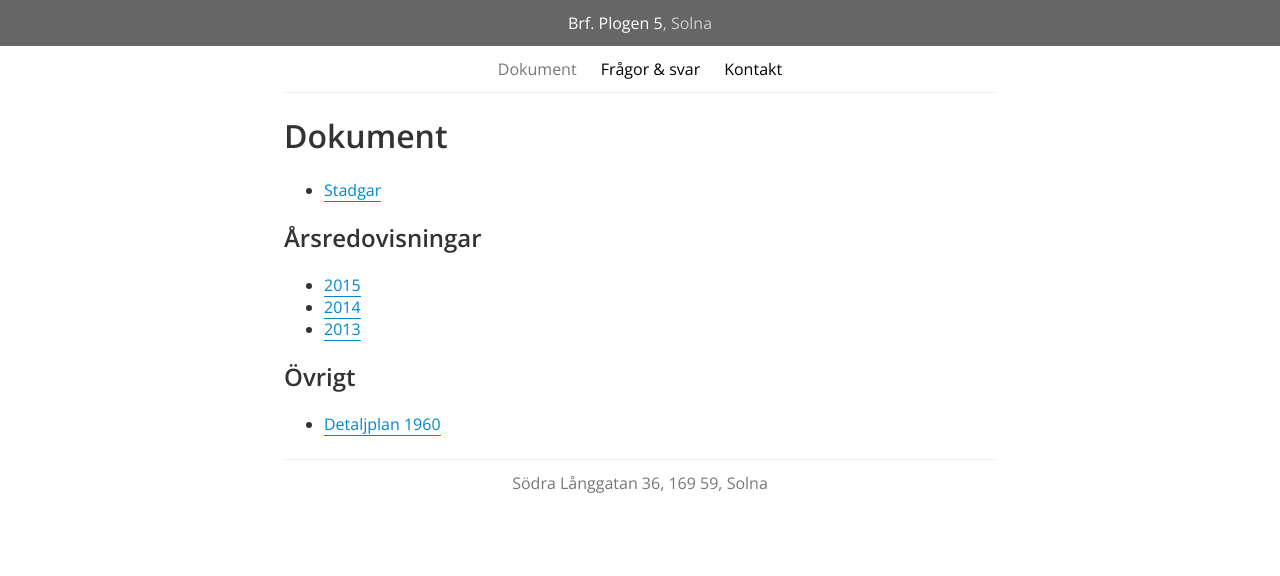
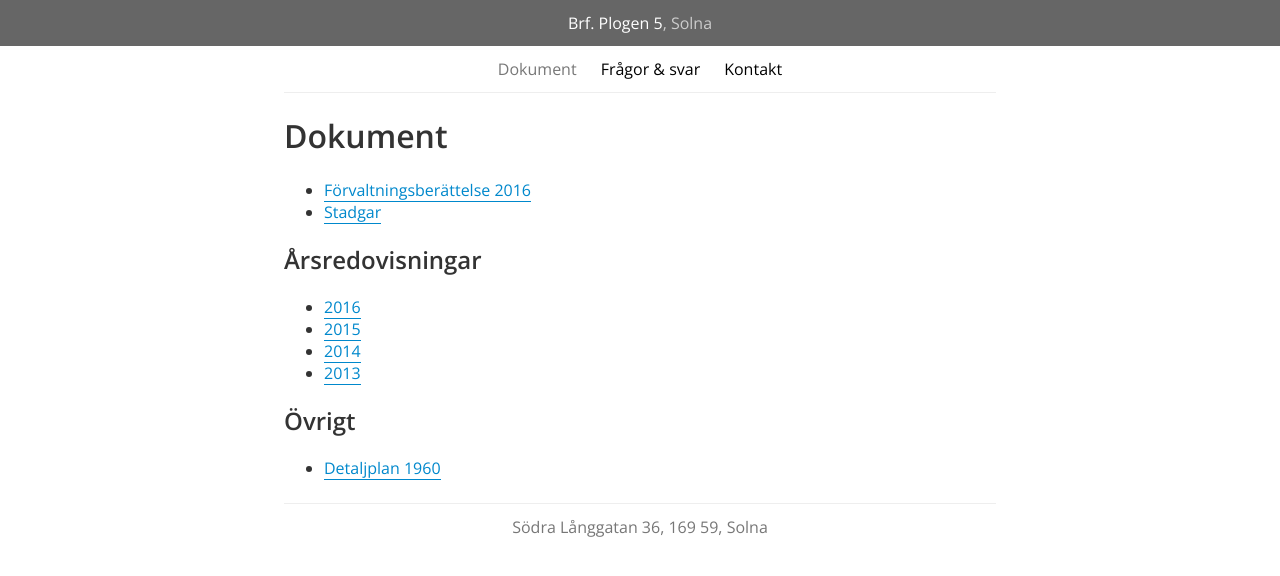
Before and after one commit to brfplogen5/brfplogen5.github.io, a Jekyll site: the page built from dokument.md, in a window 1280 px wide. Shown: the top 576 px of the page. Built offline with Jekyll 4.4.1, drawn with Linux system fonts in a browser that asks for light colours.

Commit message:
Add documents.

```diff
--- a/dokument.md
+++ b/dokument.md
@@ -5,11 +5,13 @@ title: Dokument
 
 # Dokument
 
+* [Förvaltningsberättelse 2016](/dokument/forvaltningsberattelse-2016.pdf)
 * [Stadgar](/dokument/stadgar.pdf)
 
 
 ## Årsredovisningar
 
+* [2016](/dokument/redovisning-2016.pdf)
 * [2015](/dokument/redovisning-2015.pdf)
 * [2014](/dokument/redovisning-2014.pdf)
 * [2013](/dokument/redovisning-2013.pdf)
```
Also changed, not shown: 2 other files.
